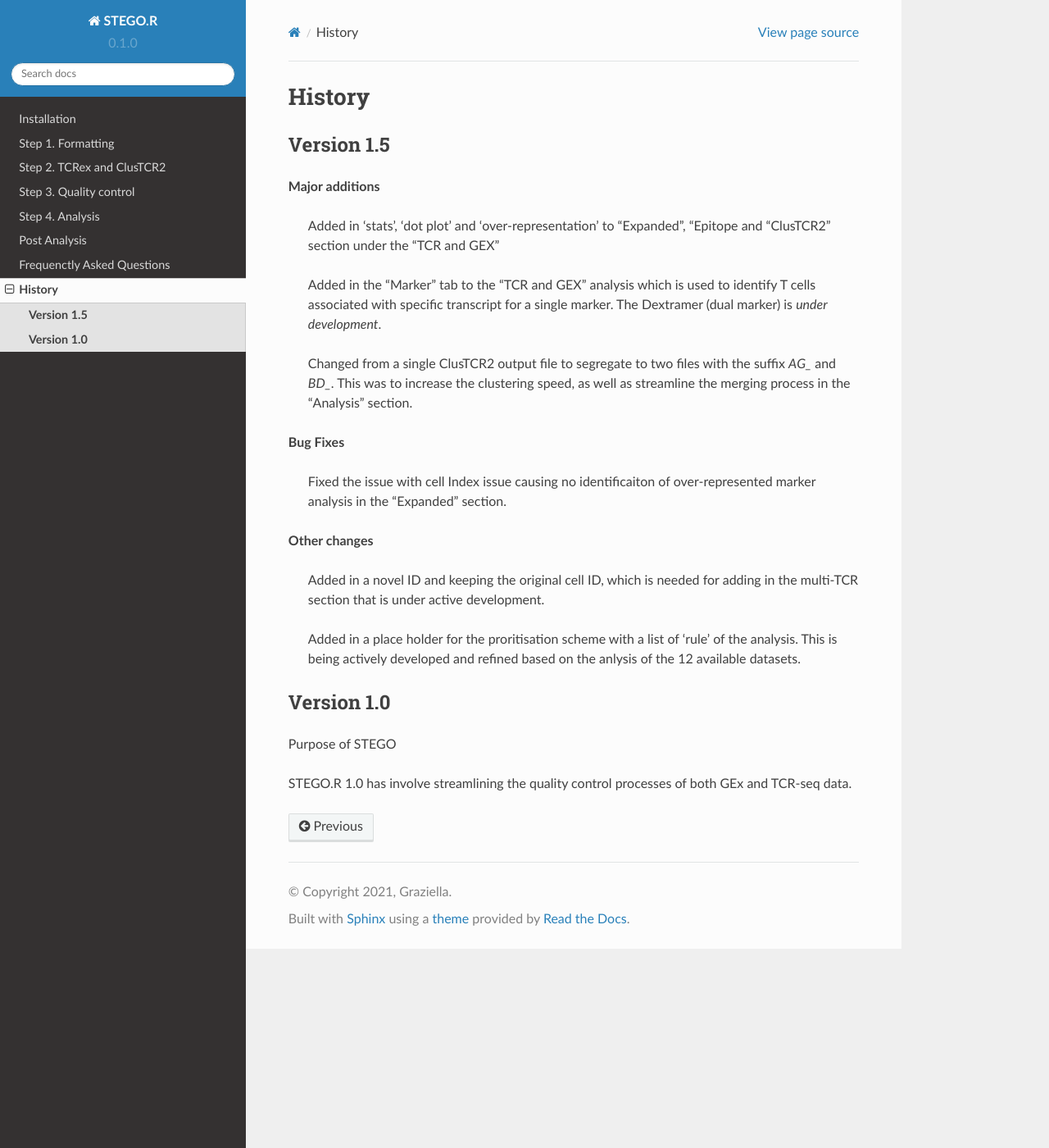
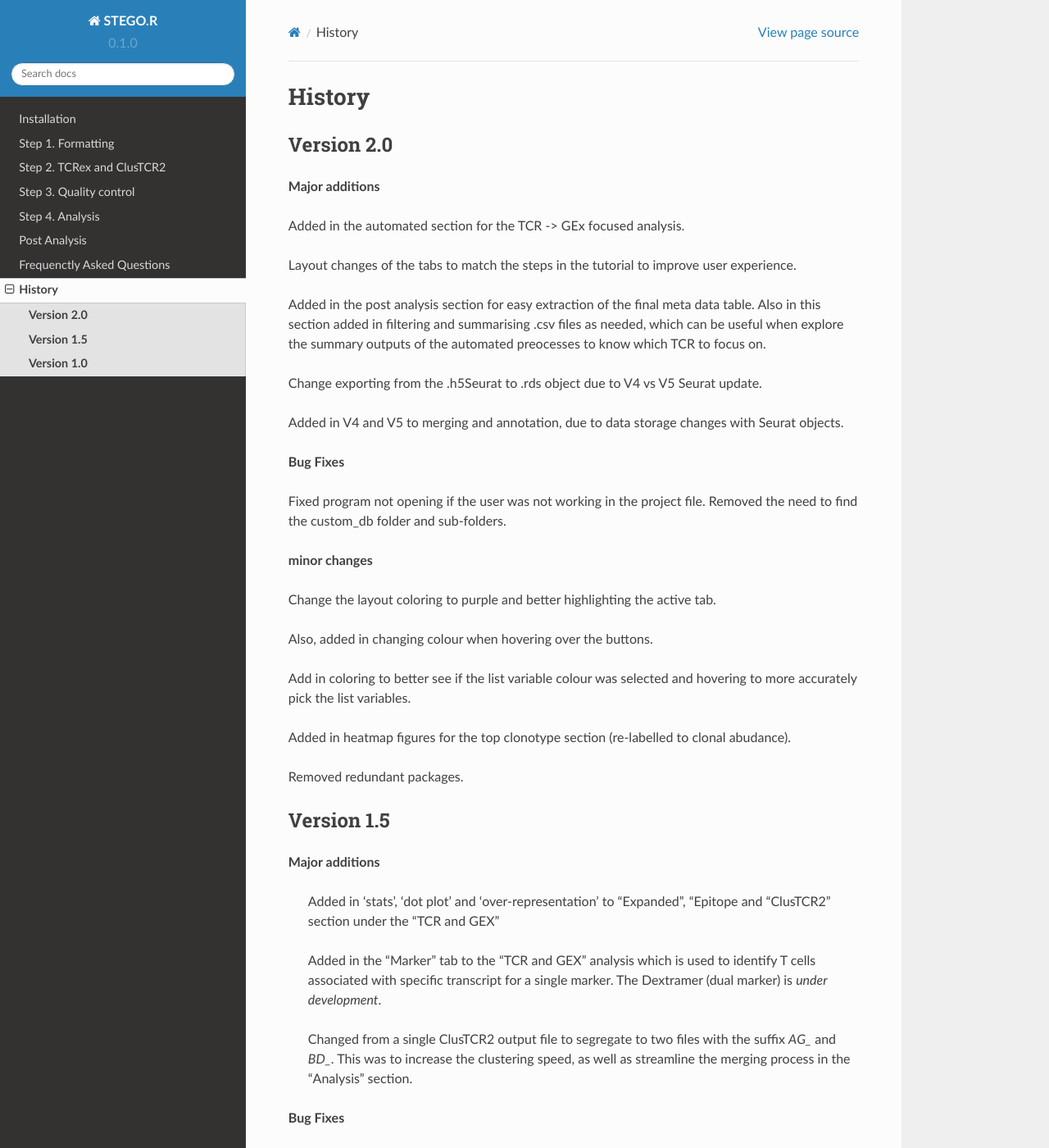
Before and after one commit to KerryAM-R/STEGOR, a Sphinx documentation site: the page built from docs/source/7.History.rst, in a window 1280 px wide and 1400 px high. Shown: the whole window at 82% size. Built offline with Sphinx 7.4.7 and the Read the Docs theme 2.0.0, drawn with Linux system fonts in a browser that asks for light colours.

Commit message:
Update 7.History.rst

```diff
--- a/docs/source/7.History.rst
+++ b/docs/source/7.History.rst
@@ -1,5 +1,36 @@
 History
 =======
+**Version 2.0**
+---------------
+**Major additions**
+
+Added in the automated section for the TCR -> GEx focused analysis.
+
+Layout changes of the tabs to match the steps in the tutorial to improve user experience.
+
+Added in the post analysis section for easy extraction of the final meta data table. Also in this section added in filtering and summarising .csv files as needed, which can be useful when explore the summary outputs of the automated preocesses to know which TCR to focus on.
+
+Change exporting from the .h5Seurat to .rds object due to V4 vs V5 Seurat update.
+
+Added in V4 and V5 to merging and annotation, due to data storage changes with Seurat objects.
+
+**Bug Fixes**
+
+Fixed program not opening if the user was not working in the project file. Removed the need to find the custom_db folder and sub-folders.
+
+
+
+**minor changes**
+
+Change the layout coloring to purple and better highlighting the active tab.
+
+Also, added in changing colour when hovering over the buttons.
+
+Add in coloring to better see if the list variable colour was selected and hovering to more accurately pick the list variables.
+
+Added in heatmap figures for the top clonotype section (re-labelled to clonal abudance).
+
+Removed redundant packages.
 
 **Version 1.5**
 ---------------
```
